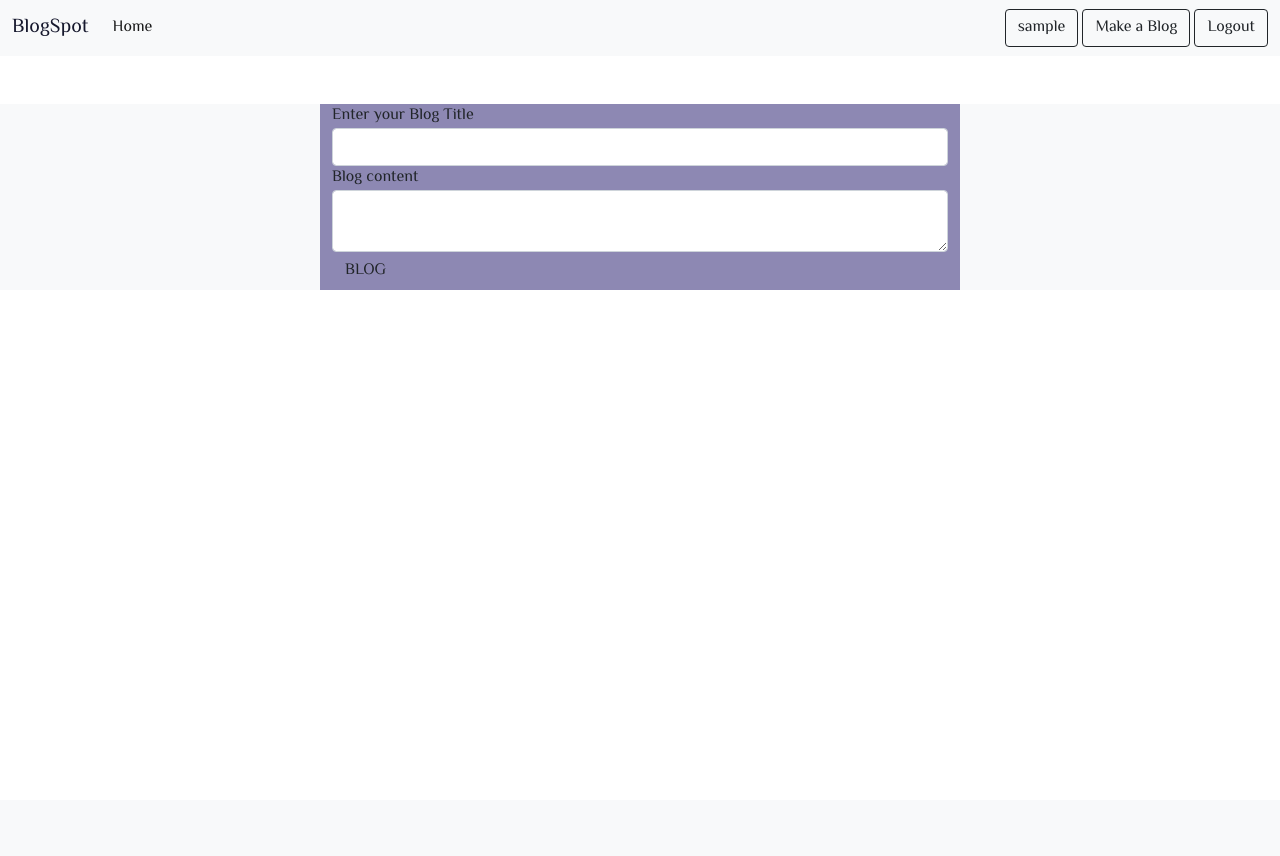
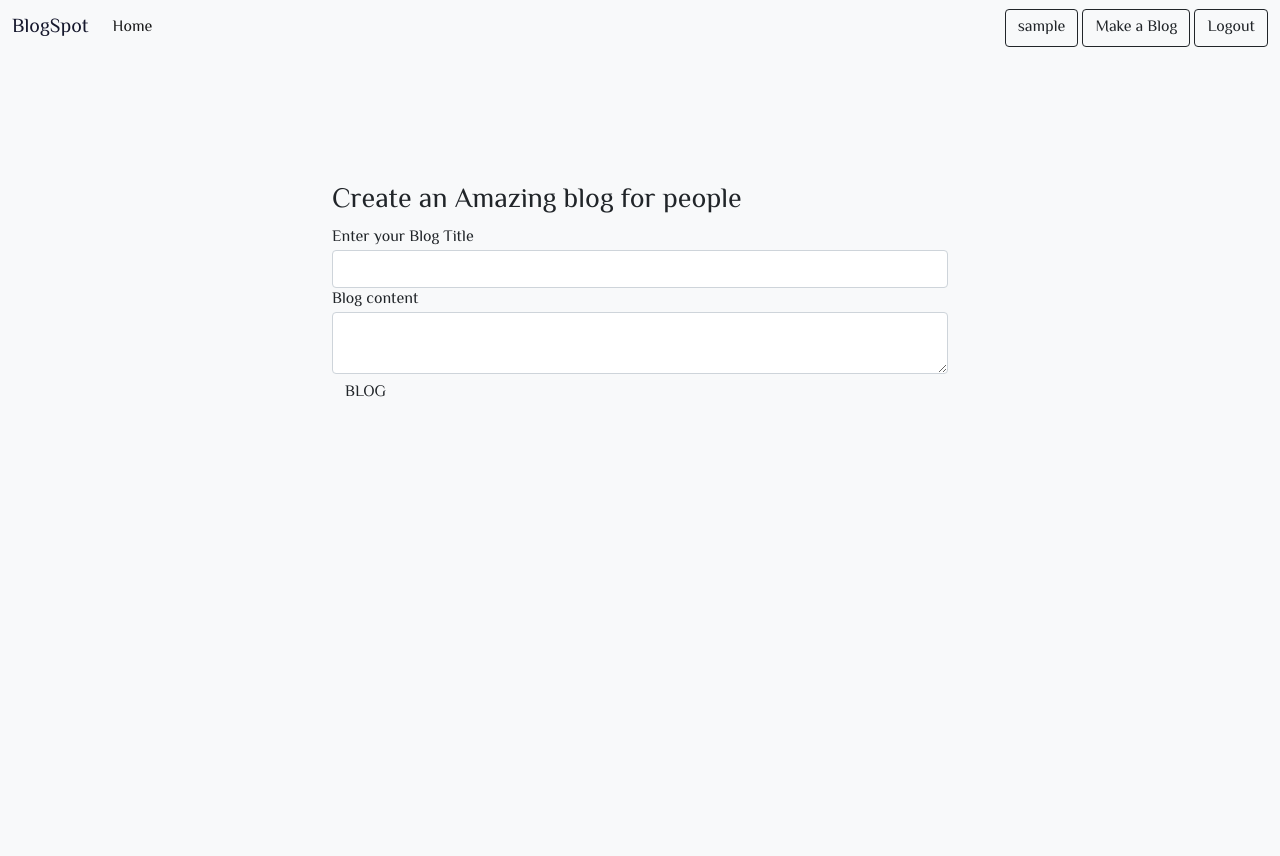
Before and after one commit to Reuben-Kipkemboi/personal-blog, a Flask app: page /newblog in a window 1280 px wide. Before the commit the page ends 290 px from the top, so only its background shows below. Run offline with Flask 2, Linux system fonts and the light colour scheme; the visitor is signed in with stand-in values (Sample User, id 1); data comes from the database, SQL or seed files in the repository; some libraries are stand-ins or nearby versions.

Commit message:
st:form-styling - optimize blogForm styling

```diff
--- a/app/static/styles.css
+++ b/app/static/styles.css
@@ -40,3 +40,10 @@
     height: 100vh;
     background-color: #E9E8DF;
 }
+
+/* blog page styling */
+#blog-section{
+    background-color: #e9e8df;
+    height: 100vh;
+    padding-top: 10%;
+}
--- a/app/templates/blog.html
+++ b/app/templates/blog.html
@@ -2,11 +2,12 @@
 {% import 'bootstrap/wtf.html' as wtf%}
 <!-- content goes in here -->
 {% block content %}
-<div class="container-fluid mt-5 bg-light">
+<div class="container-fluid bg-light" id="blog-section">
     <div class="row">
         <div class="col-md-3">
         </div>
-        <div class="col-md-6" style="background-color: #8D88B3;">
+        <div class="col-md-6" id="blog-form">
+            <h3>Create an Amazing blog for people</h3>
             {{wtf.quick_form(form)}}
         </div>
     </div>
```
